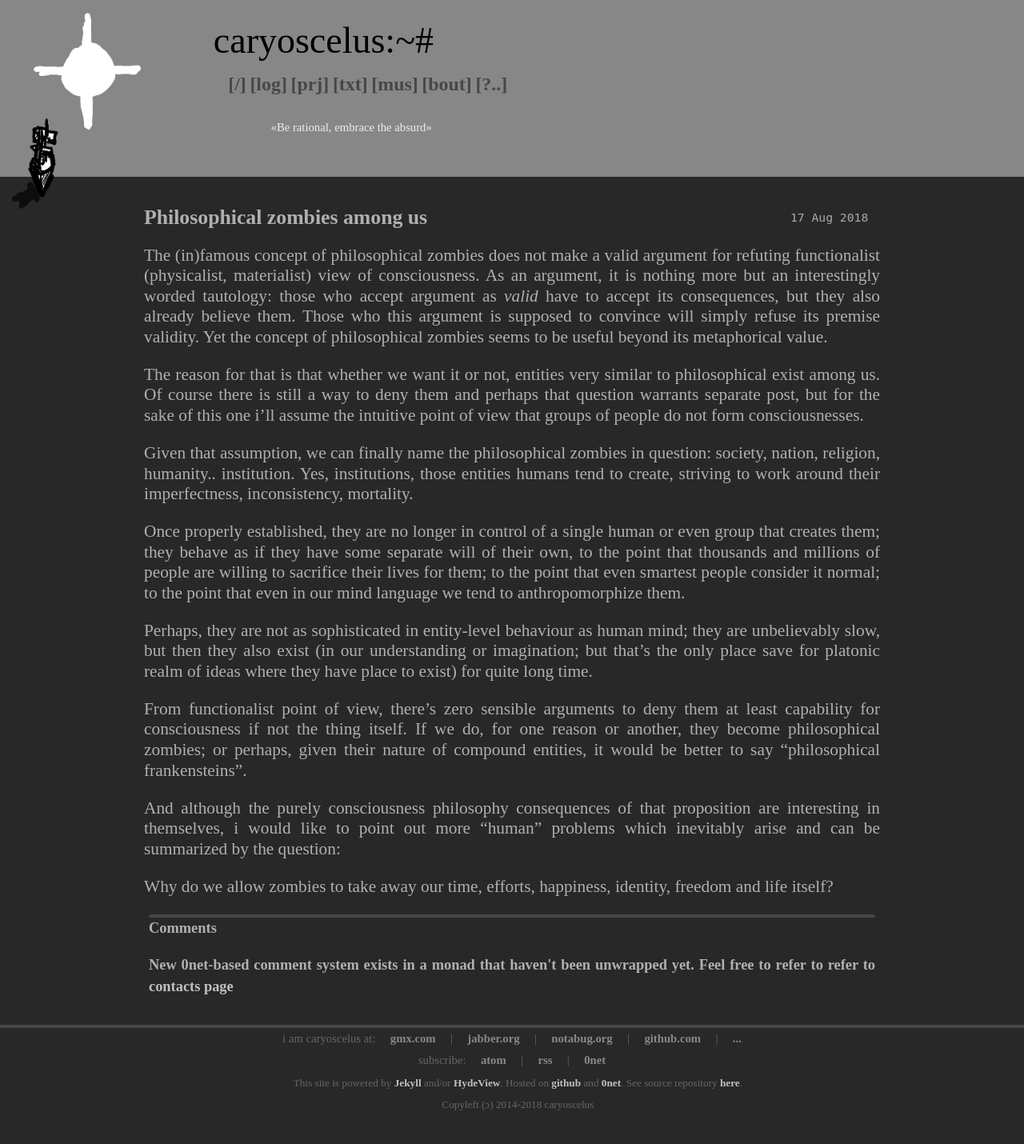
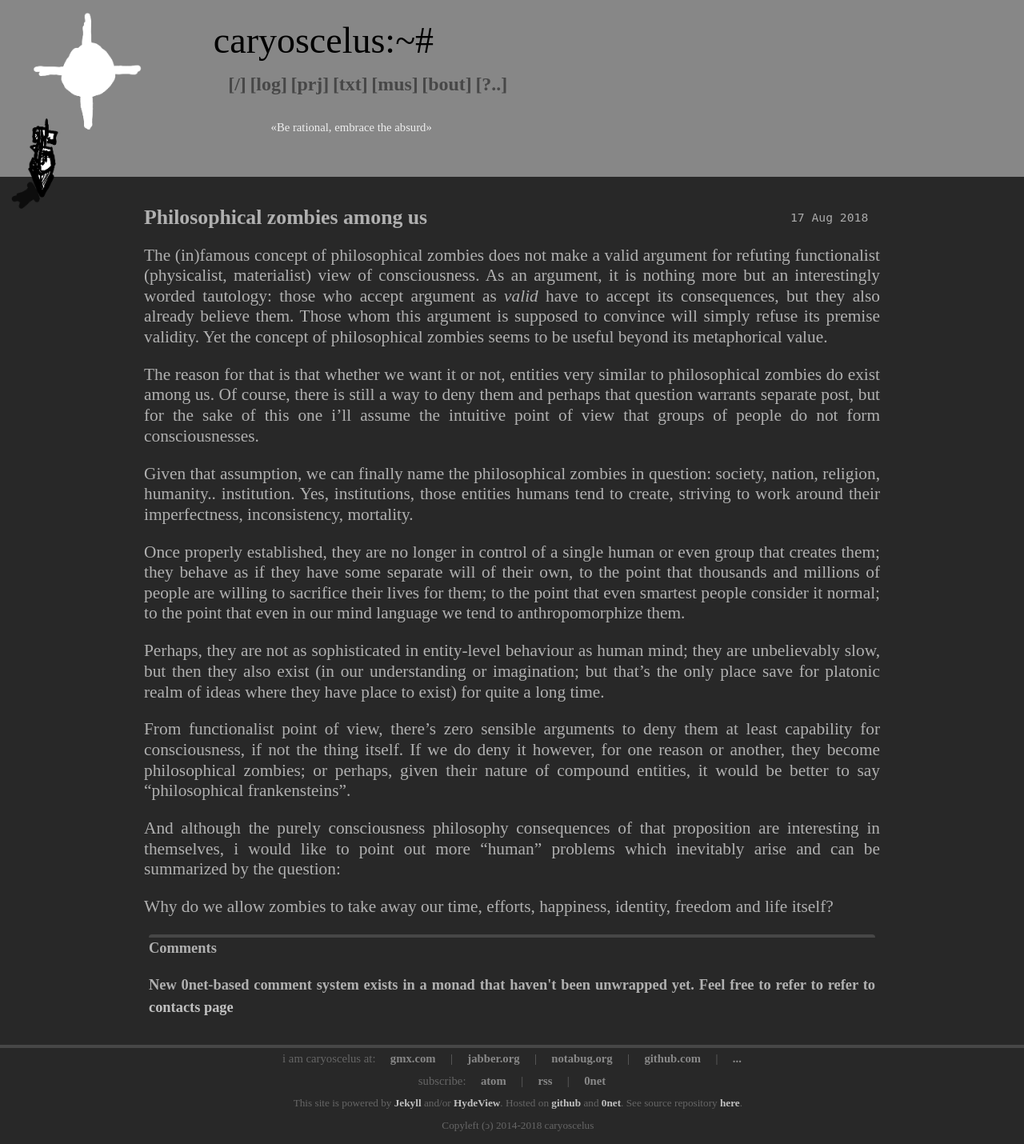
Before and after one commit to caryoscelus/caryoscelus.github.io, a Jekyll site: the page built from _posts/2018-08-17-philosophical-zombies.md, in a window 1280 px wide. Shown: the whole page at 80% size. Built offline with Jekyll 4.4.1, drawn with Linux system fonts in a browser that asks for light colours; some web fonts are replaced; before the commit the page ends 1405 px from its top, so only the background shows below that.

Commit message:
minor fixes

```diff
--- a/_posts/2018-08-17-philosophical-zombies.md
+++ b/_posts/2018-08-17-philosophical-zombies.md
@@ -9,16 +9,16 @@ The (in)famous concept of philosophical zombies does not make a valid argument
 for refuting functionalist (physicalist, materialist) view of consciousness. As
 an argument, it is nothing more but an interestingly worded tautology: those who
 accept argument as *valid* have to accept its consequences, but they also
-already believe them. Those who this argument is supposed to convince will
+already believe them. Those whom this argument is supposed to convince will
 simply refuse its premise validity. Yet the concept of philosophical zombies
 seems to be useful beyond its metaphorical value.
 
 <cut/>
 
 The reason for that is that whether we want it or not, entities very similar to
-philosophical exist among us. Of course there is still a way to deny them and
-perhaps that question warrants separate post, but for the sake of this one i'll
-assume the intuitive point of view that groups of people do not form
+philosophical zombies do exist among us. Of course, there is still a way to deny
+them and perhaps that question warrants separate post, but for the sake of this
+one i'll assume the intuitive point of view that groups of people do not form
 consciousnesses.
 
 Given that assumption, we can finally name the philosophical zombies in
@@ -36,13 +36,13 @@ anthropomorphize them.
 Perhaps, they are not as sophisticated in entity-level behaviour as human mind;
 they are unbelievably slow, but then they also exist (in our understanding or
 imagination; but that's the only place save for platonic realm of ideas where
-they have place to exist) for quite long time.
+they have place to exist) for quite a long time.
 
 From functionalist point of view, there's zero sensible arguments to deny them
-at least capability for consciousness if not the thing itself. If we do, for one
-reason or another, they become philosophical zombies; or perhaps, given their
-nature of compound entities, it would be better to say "philosophical
-frankensteins".
+at least capability for consciousness, if not the thing itself. If we do deny it
+however, for one reason or another, they become philosophical zombies; or perhaps,
+given their nature of compound entities, it would be better to say
+"philosophical frankensteins".
 
 And although the purely consciousness philosophy consequences of that
 proposition are interesting in themselves, i would like to point out more
```
